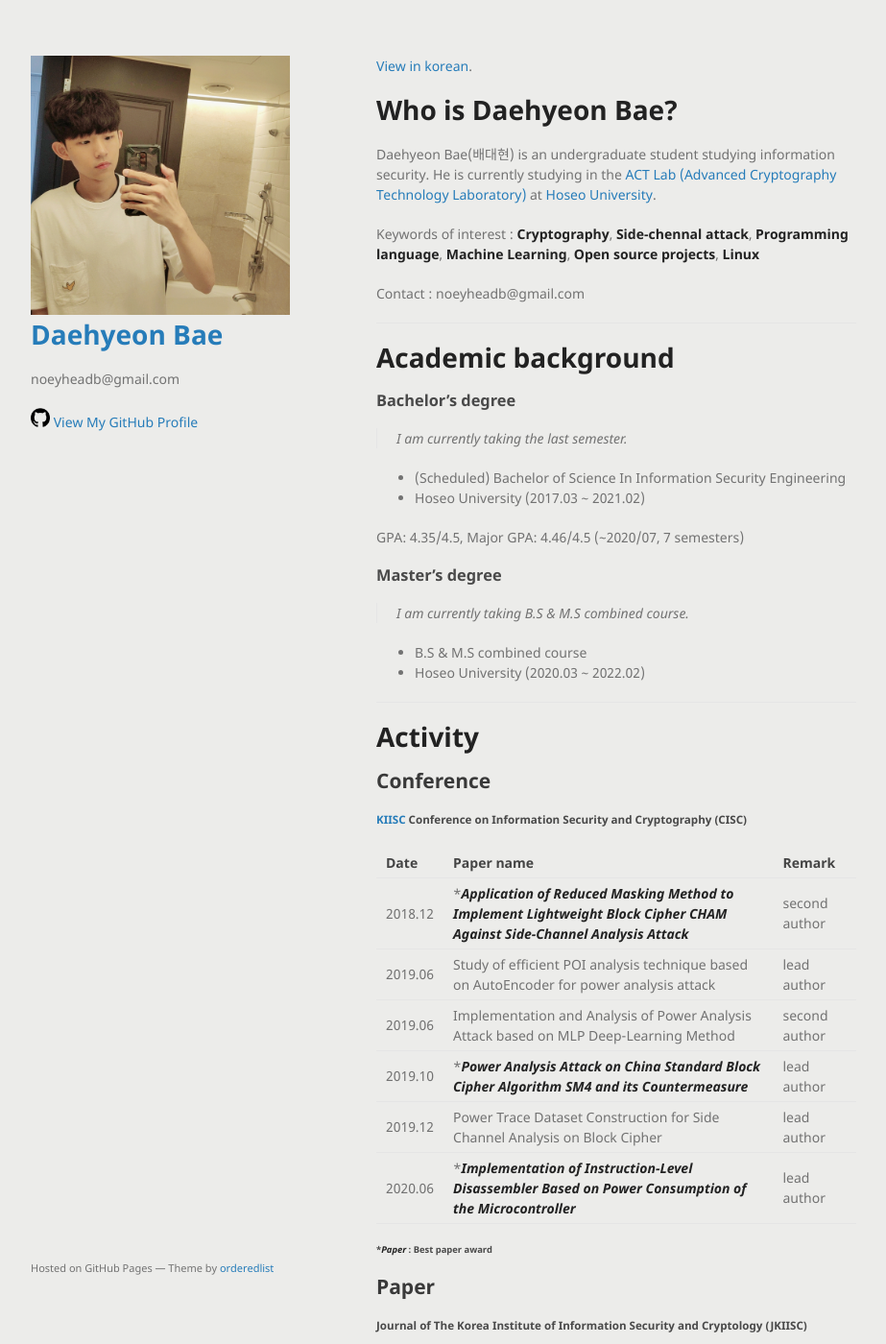
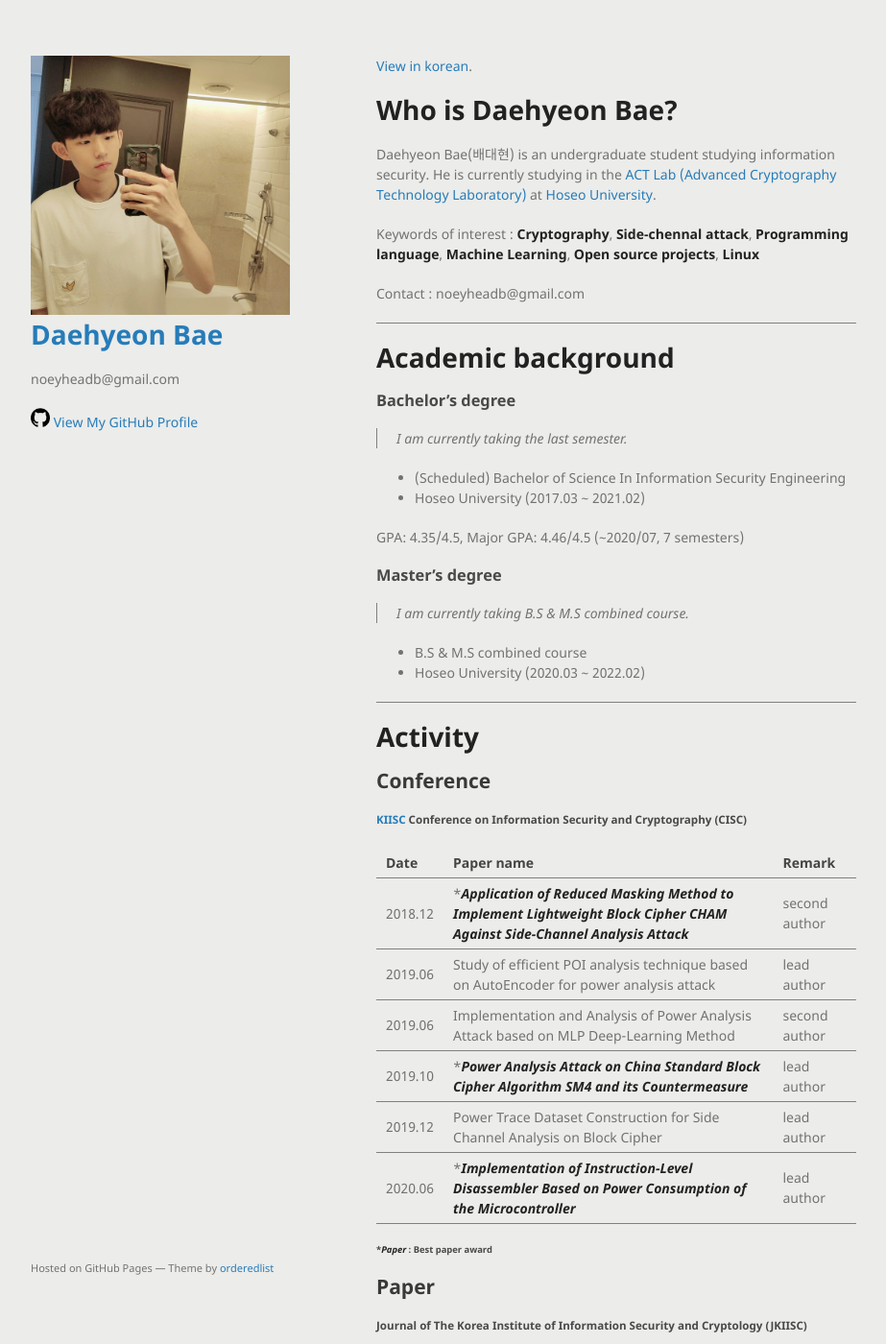
Before and after one commit to noeyheadb/noeyheadb.github.io, a Jekyll site: the page built from index.md, in a window 1280 px wide and 1400 px high. Shown: the whole window at 96% size, without its empty margins (178-1101 px from the left). Built offline with Jekyll 4.4.1, drawn with Linux system fonts in a browser that asks for light colours.

Commit message:
💄 Change color

```diff
--- a/_sass/jekyll-theme-minimal.scss
+++ b/_sass/jekyll-theme-minimal.scss
@@ -61,7 +61,7 @@ a:hover small {
 }
 
 blockquote {
-  border-left:1px solid #e5e5e5;
+  border-left:1px solid #808080;
   margin:0;
   padding:0 0 0 20px;
   font-style:italic;
@@ -76,7 +76,7 @@ pre {
   padding:8px 15px;
   background: #f8f8f8;
   border-radius:5px;
-  border:1px solid #e5e5e5;
+  border:1px solid #808080;
   overflow-x: auto;
 }
 
@@ -88,7 +88,7 @@ table {
 th, td {
   text-align:left;
   padding:5px 10px;
-  border-bottom:1px solid #e5e5e5;
+  border-bottom:1px solid #808080;
 }
 
 dt {
@@ -183,7 +183,7 @@ small {
 
 hr {
   border:0;
-  background:#e5e5e5;
+  background: #808080;
   height:1px;
   margin:0 0 20px;
 }
@@ -214,7 +214,7 @@ footer {
   }
 
   section {
-    border:1px solid #e5e5e5;
+    border:1px solid #808080;
     border-width:1px 0;
     padding:20px 0;
     margin:0 0 20px;
```
